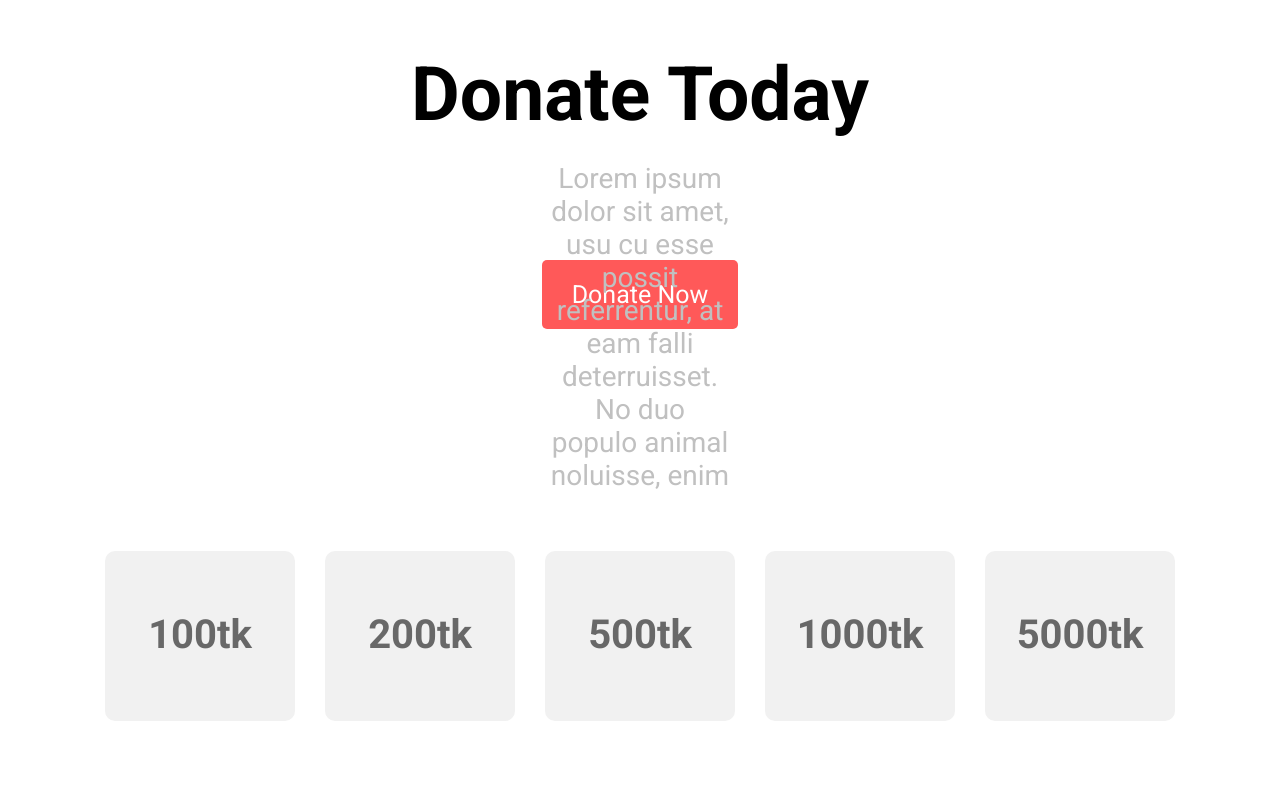
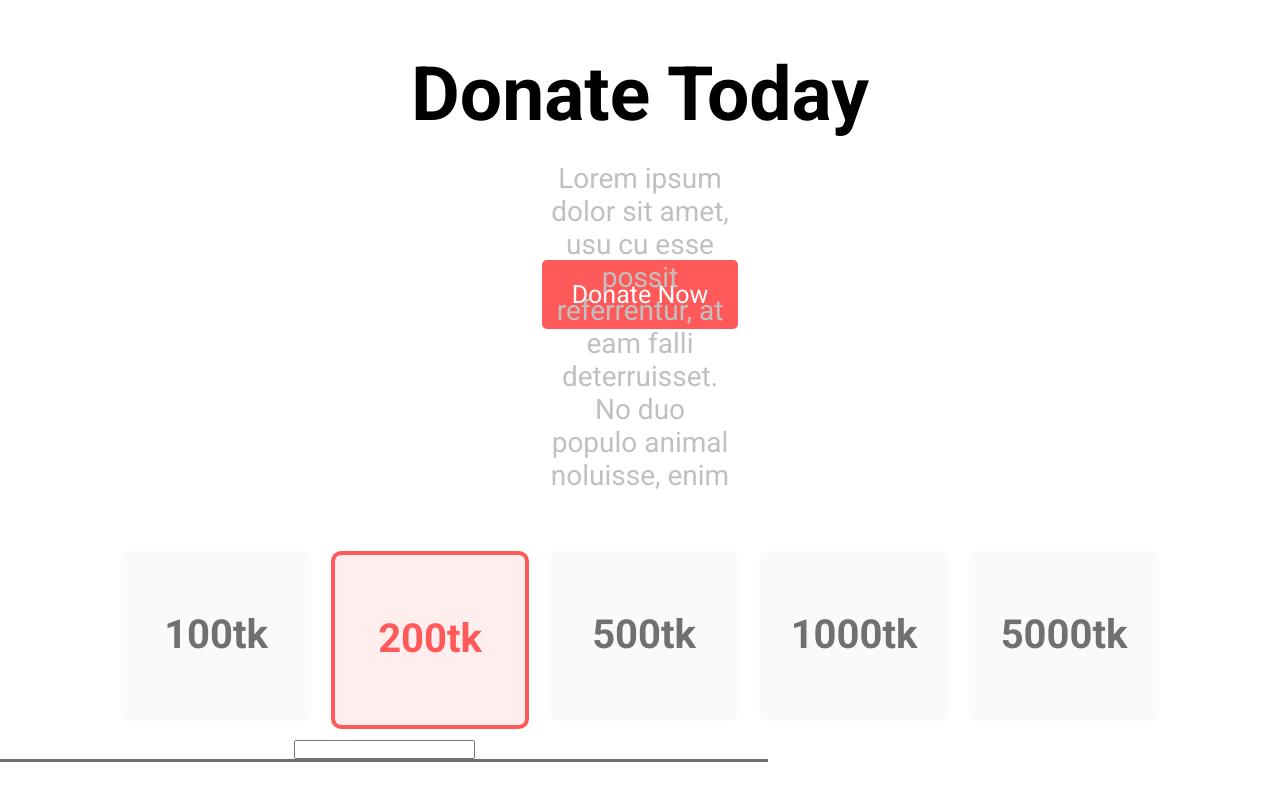
Before and after one commit to sarufhasan/donation-today, a plain HTML site: page index.html in a window 1280 px wide. Shown: the part 870-1670 px from the top of the page. Drawn offline with Linux system fonts and the light colour scheme.

Commit message:
donate section half complete

```diff
--- a/index.html
+++ b/index.html
@@ -32,11 +32,13 @@
     </div>
     <div class="donate-options">
         <h3>100tk</h3>
-        <h3>200tk</h3>
+        <h3 id="selected">200tk</h3>
         <h3>500tk</h3>
         <h3>1000tk</h3>
         <h3>5000tk</h3>
-
+    </div>
+    <div class="enter-amount">
+        <input type="Other Amount (Taka)">
     </div>
 </section>
 
--- a/style.css
+++ b/style.css
@@ -59,7 +59,7 @@ body {
     padding: 24px 550px;
     color: #c0c0c0;
     font-weight: 400;
-    margin-bottom: 10px;
+    margin-bottom: 25px;
 }
 
 .donate-options {
@@ -68,12 +68,30 @@ body {
 }
 
 .donate-options h3 {
-    background-color: #f1f1f1;
+    background-color: #fafafa;
     padding: 60px 15px;
     border-radius: 10px;
     font-size: 40px;
     height: 50px;
     width: 160px;
-    margin: 25px 15px;
-    color: #686868;
+    margin: 10px;
+    color: #707070;
 }
+
+#selected {
+    background-color: #FFEEEE;
+    padding: 60px 15px;
+    border: 4px solid #FF5959;
+    border-radius: 10px;
+    font-size: 40px;
+    height: 50px;
+    width: 160px;
+    margin: 10px;
+    color: #FF5959;
+}
+
+.enter-amount {
+    border: none;
+    border-bottom: 3px solid #707070;
+    width: 60%;
+}
```
